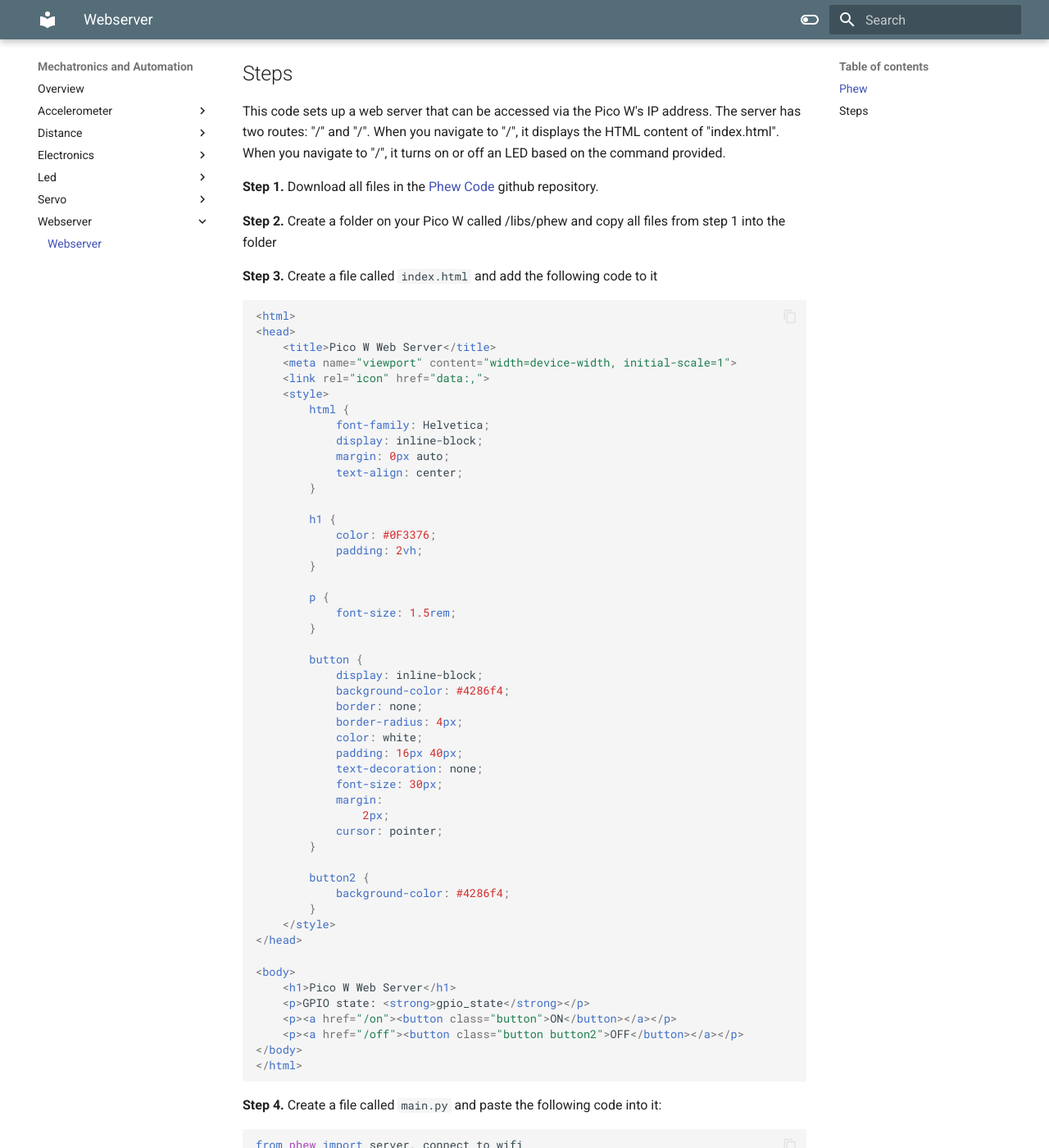
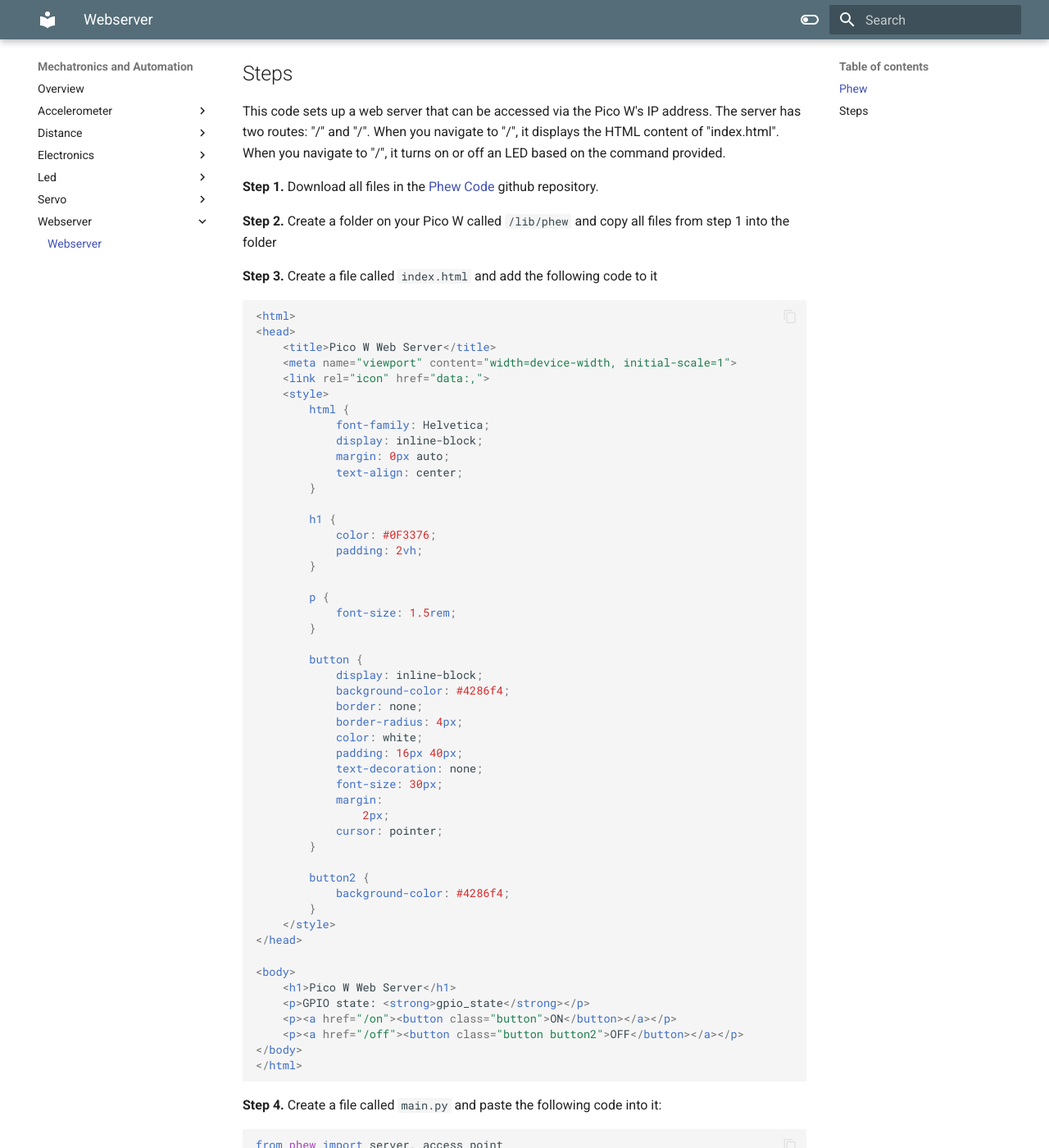
Before and after one commit to KillarneyHeightsHS/Raspberry-Pi-Pico-BaseCode, an MkDocs documentation site: the page built from docs/webserver/index.md, in a window 1280 px wide and 1400 px high, scrolled down 535 px. Shown: the whole window at 82% size. Built offline with MkDocs 1.6.1 and Material for MkDocs 9.7.7, drawn with Linux system fonts in a browser that asks for light colours; nearby versions of some CDN libraries; library files that are not in the unit come from our copies; some of the changed text lies outside the part shown.

Commit message:
fixing typos

````diff
--- a/docs/webserver/index.md
+++ b/docs/webserver/index.md
@@ -15,7 +15,7 @@ This code sets up a web server that can be accessed via the Pico W's IP address.
 
 **Step 1.** Download all files in the [Phew Code](https://github.com/pimoroni/phew/tree/main/phew) github repository.
 
-**Step 2.** Create a folder on your Pico W called /libs/phew and copy all files from step 1 into the folder
+**Step 2.** Create a folder on your Pico W called `/lib/phew` and copy all files from step 1 into the folder
 
 **Step 3.** Create a file called `index.html` and add the following code to it
 
@@ -74,7 +74,7 @@ This code sets up a web server that can be accessed via the Pico W's IP address.
 **Step 4.** Create a file called `main.py` and paste the following code into it:
 
 ``` python
-from phew import server, connect_to_wifi
+from phew import server, access_point
 import machine
 
 wifi = access_point("My-Access-Point-Beverley","1234567890")
````
Also changed, not shown: other parts of docs/webserver/index.md (+2 -0 lines).
